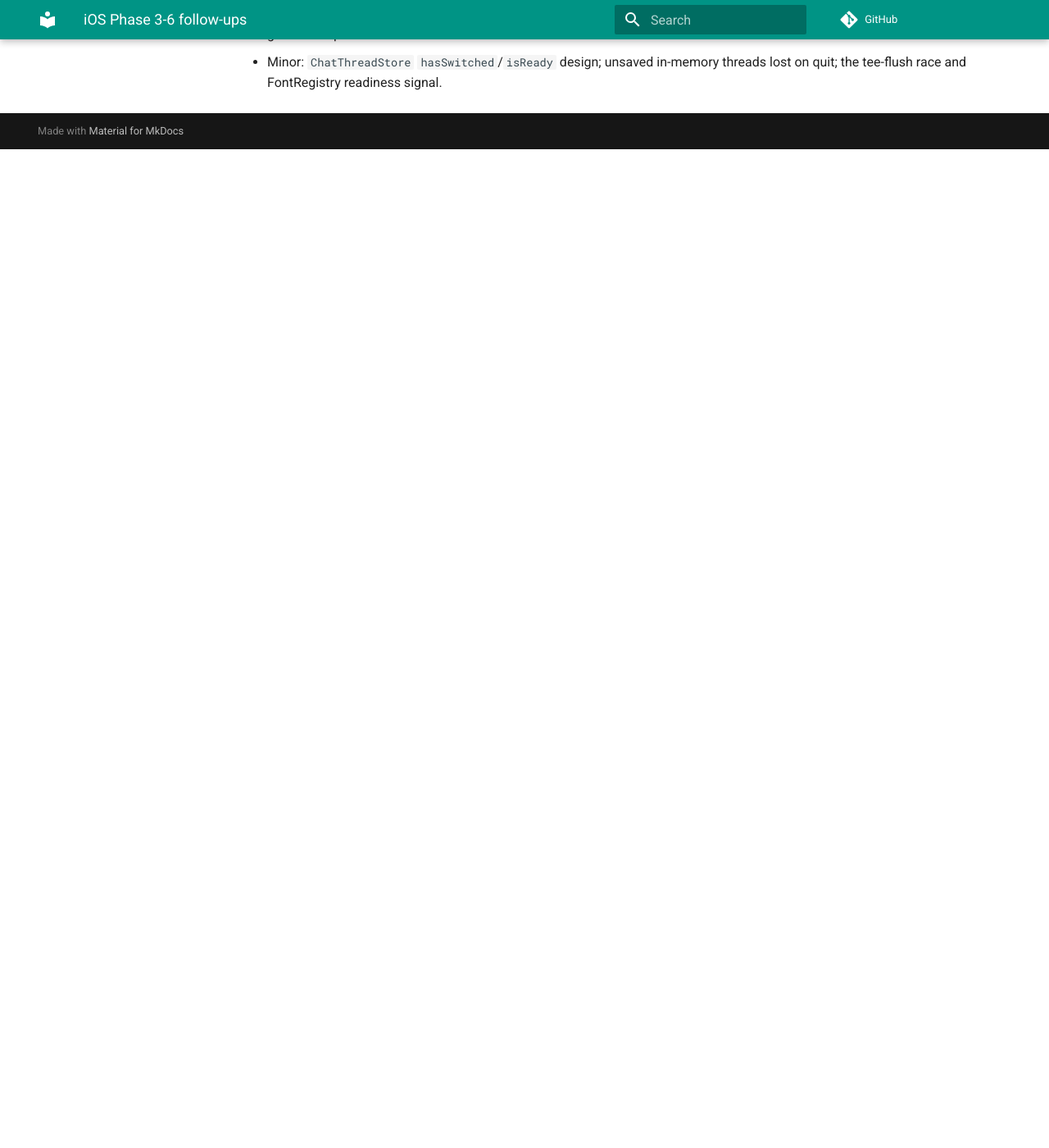
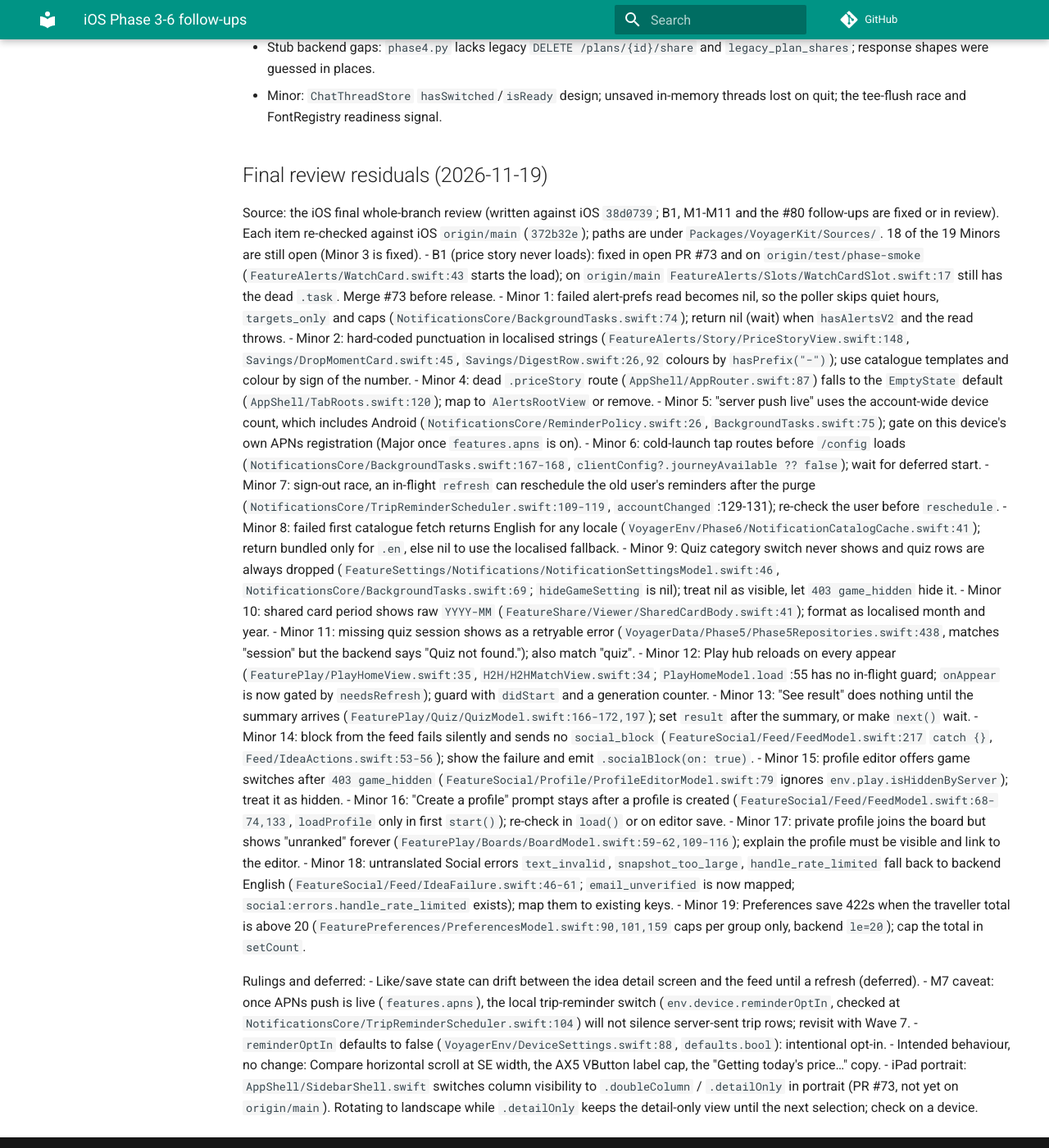
Before and after one commit to rupakc/travel-planner, an MkDocs documentation site: the page built from docs/superpowers/plans/2026-11-13-ios-phase3-6-followups.md, in a window 1280 px wide and 1400 px high, scrolled down 2504 px. Shown: the whole window at 82% size. Built offline with MkDocs 1.6.1 and Material for MkDocs 9.7.7, drawn with Linux system fonts in a browser that asks for light colours; comment, search, counter and statistics services are not loaded; before the commit the page ends 2686 px from its top, so only the background shows below that; some of the changed text lies outside the part shown.

Commit message:
docs: iOS follow-ups after the final review
Final review residuals (18 open Minors, rulings, deferred items), i18n
section updated, macOS runner capacity note.

Co-Authored-By: Claude Opus 5.5 <noreply@anthropic.com>

```diff
--- a/docs/superpowers/plans/2026-11-13-ios-phase3-6-followups.md
+++ b/docs/superpowers/plans/2026-11-13-ios-phase3-6-followups.md
@@ -21,9 +21,10 @@ Source: the iOS build ledger (`.superpowers/sdd/2026-11-11-ios-app/progress.md`
 - Plans cache and detail files stay on disk after sign-out (read-guarded per user); offline detail only for plans opened online.
 - Hidden Explore modes keep streams alive; changing language rebuilds the auth gate and drops form input; 401 uses the generic login copy.
 
-## i18n (English-only pending keys)
-- Strings in `i18n/pending/en/` (social, play, share, sections.commerce, pace/validation, onboarding 9 keys, T30/T35/T36/T37 strings) are English in other languages until a web PR promotes them; hub history and open-matches copy shows English in de/hi.
-- `ai_limit` / `ai_billing` catalogue keys are missing (web has none); iOS falls back to the backend detail text. A small web `mobile.json` PR would fix it.
+## i18n
+- The pending English-only keys are translated in all 7 languages (web PRs #230, #231, #232; iOS PR #79); `i18n/pending` is empty (only `.gitkeep`).
+- The translations need a native-speaker review (owner).
+- `ai_limit` / `ai_billing` catalogue keys are still missing (web `frontend/src/i18n/locales/en/*.json` has none); iOS falls back to the backend detail text. A small web `mobile.json` PR would fix it.
 - Home airport is saved as `current_residence` (no home-airport field).
 
 ## Backend and contract asks to this repo
@@ -44,7 +45,37 @@ Source: the iOS build ledger (`.superpowers/sdd/2026-11-11-ios-app/progress.md`
 ## Tests and infra
 - App-hosted Keychain test (real SecItem with an entitlement) not written; SPM test bundles cannot carry entitlements. ConsentCard real-gate test gap (`TimeZone.current` vs `core.zoneIdentifier`).
 - `PaletteTests` 240 s CoreUI stall recurred three times; a guard landed in #64, watch for recurrence. `Nearby test_neverPersisted` flaked twice (fixed in #49, #51).
+- macOS runner capacity ("job was not acquired by Runner") cancels jobs with zero steps; fix: `gh run rerun --failed`.
 - `ui-smoke` runner flakes (simulator warm-up timeouts, `LaunchTests` hangs, runs cancelled without steps) need reruns; a retry that reboots or erases the simulator on warm-up timeout was not built (watchdog is 600 s).
 - Generated L10n `Keys.swift` / `xcstrings` conflict on every rebase (consider a merge driver or regenerate-on-CI).
 - Stub backend gaps: `phase4.py` lacks legacy `DELETE /plans/{id}/share` and `legacy_plan_shares`; response shapes were guessed in places.
 - Minor: `ChatThreadStore` `hasSwitched`/`isReady` design; unsaved in-memory threads lost on quit; the tee-flush race and FontRegistry readiness signal.
+
+## Final review residuals (2026-11-19)
+Source: the iOS final whole-branch review (written against iOS `38d0739`; B1, M1-M11 and the #80 follow-ups are fixed or in review). Each item re-checked against iOS `origin/main` (`372b32e`); paths are under `Packages/VoyagerKit/Sources/`. 18 of the 19 Minors are still open (Minor 3 is fixed).
+- B1 (price story never loads): fixed in open PR #73 and on `origin/test/phase-smoke` (`FeatureAlerts/WatchCard.swift:43` starts the load); on `origin/main` `FeatureAlerts/Slots/WatchCardSlot.swift:17` still has the dead `.task`. Merge #73 before release.
+- Minor 1: failed alert-prefs read becomes nil, so the poller skips quiet hours, `targets_only` and caps (`NotificationsCore/BackgroundTasks.swift:74`); return nil (wait) when `hasAlertsV2` and the read throws.
+- Minor 2: hard-coded punctuation in localised strings (`FeatureAlerts/Story/PriceStoryView.swift:148`, `Savings/DropMomentCard.swift:45`, `Savings/DigestRow.swift:26,92` colours by `hasPrefix("−")`); use catalogue templates and colour by sign of the number.
+- Minor 4: dead `.priceStory` route (`AppShell/AppRouter.swift:87`) falls to the `EmptyState` default (`AppShell/TabRoots.swift:120`); map to `AlertsRootView` or remove.
+- Minor 5: "server push live" uses the account-wide device count, which includes Android (`NotificationsCore/ReminderPolicy.swift:26`, `BackgroundTasks.swift:75`); gate on this device's own APNs registration (Major once `features.apns` is on).
+- Minor 6: cold-launch tap routes before `/config` loads (`NotificationsCore/BackgroundTasks.swift:167-168`, `clientConfig?.journeyAvailable ?? false`); wait for deferred start.
+- Minor 7: sign-out race, an in-flight `refresh` can reschedule the old user's reminders after the purge (`NotificationsCore/TripReminderScheduler.swift:109-119`, `accountChanged` :129-131); re-check the user before `reschedule`.
+- Minor 8: failed first catalogue fetch returns English for any locale (`VoyagerEnv/Phase6/NotificationCatalogCache.swift:41`); return bundled only for `.en`, else nil to use the localised fallback.
+- Minor 9: Quiz category switch never shows and quiz rows are always dropped (`FeatureSettings/Notifications/NotificationSettingsModel.swift:46`, `NotificationsCore/BackgroundTasks.swift:69`; `hideGameSetting` is nil); treat nil as visible, let `403 game_hidden` hide it.
+- Minor 10: shared card period shows raw `YYYY-MM` (`FeatureShare/Viewer/SharedCardBody.swift:41`); format as localised month and year.
+- Minor 11: missing quiz session shows as a retryable error (`VoyagerData/Phase5/Phase5Repositories.swift:438`, matches "session" but the backend says "Quiz not found."); also match "quiz".
+- Minor 12: Play hub reloads on every appear (`FeaturePlay/PlayHomeView.swift:35`, `H2H/H2HMatchView.swift:34`; `PlayHomeModel.load` :55 has no in-flight guard; `onAppear` is now gated by `needsRefresh`); guard with `didStart` and a generation counter.
+- Minor 13: "See result" does nothing until the summary arrives (`FeaturePlay/Quiz/QuizModel.swift:166-172,197`); set `result` after the summary, or make `next()` wait.
+- Minor 14: block from the feed fails silently and sends no `social_block` (`FeatureSocial/Feed/FeedModel.swift:217` `catch {}`, `Feed/IdeaActions.swift:53-56`); show the failure and emit `.socialBlock(on: true)`.
+- Minor 15: profile editor offers game switches after `403 game_hidden` (`FeatureSocial/Profile/ProfileEditorModel.swift:79` ignores `env.play.isHiddenByServer`); treat it as hidden.
+- Minor 16: "Create a profile" prompt stays after a profile is created (`FeatureSocial/Feed/FeedModel.swift:68-74,133`, `loadProfile` only in first `start()`); re-check in `load()` or on editor save.
+- Minor 17: private profile joins the board but shows "unranked" forever (`FeaturePlay/Boards/BoardModel.swift:59-62,109-116`); explain the profile must be visible and link to the editor.
+- Minor 18: untranslated Social errors `text_invalid`, `snapshot_too_large`, `handle_rate_limited` fall back to backend English (`FeatureSocial/Feed/IdeaFailure.swift:46-61`; `email_unverified` is now mapped; `social:errors.handle_rate_limited` exists); map them to existing keys.
+- Minor 19: Preferences save 422s when the traveller total is above 20 (`FeaturePreferences/PreferencesModel.swift:90,101,159` caps per group only, backend `le=20`); cap the total in `setCount`.
+
+Rulings and deferred:
+- Like/save state can drift between the idea detail screen and the feed until a refresh (deferred).
+- M7 caveat: once APNs push is live (`features.apns`), the local trip-reminder switch (`env.device.reminderOptIn`, checked at `NotificationsCore/TripReminderScheduler.swift:104`) will not silence server-sent trip rows; revisit with Wave 7.
+- `reminderOptIn` defaults to false (`VoyagerEnv/DeviceSettings.swift:88`, `defaults.bool`): intentional opt-in.
+- Intended behaviour, no change: Compare horizontal scroll at SE width, the AX5 VButton label cap, the "Getting today's price…" copy.
+- iPad portrait: `AppShell/SidebarShell.swift` switches column visibility to `.doubleColumn` / `.detailOnly` in portrait (PR #73, not yet on `origin/main`). Rotating to landscape while `.detailOnly` keeps the detail-only view until the next selection; check on a device.
```
